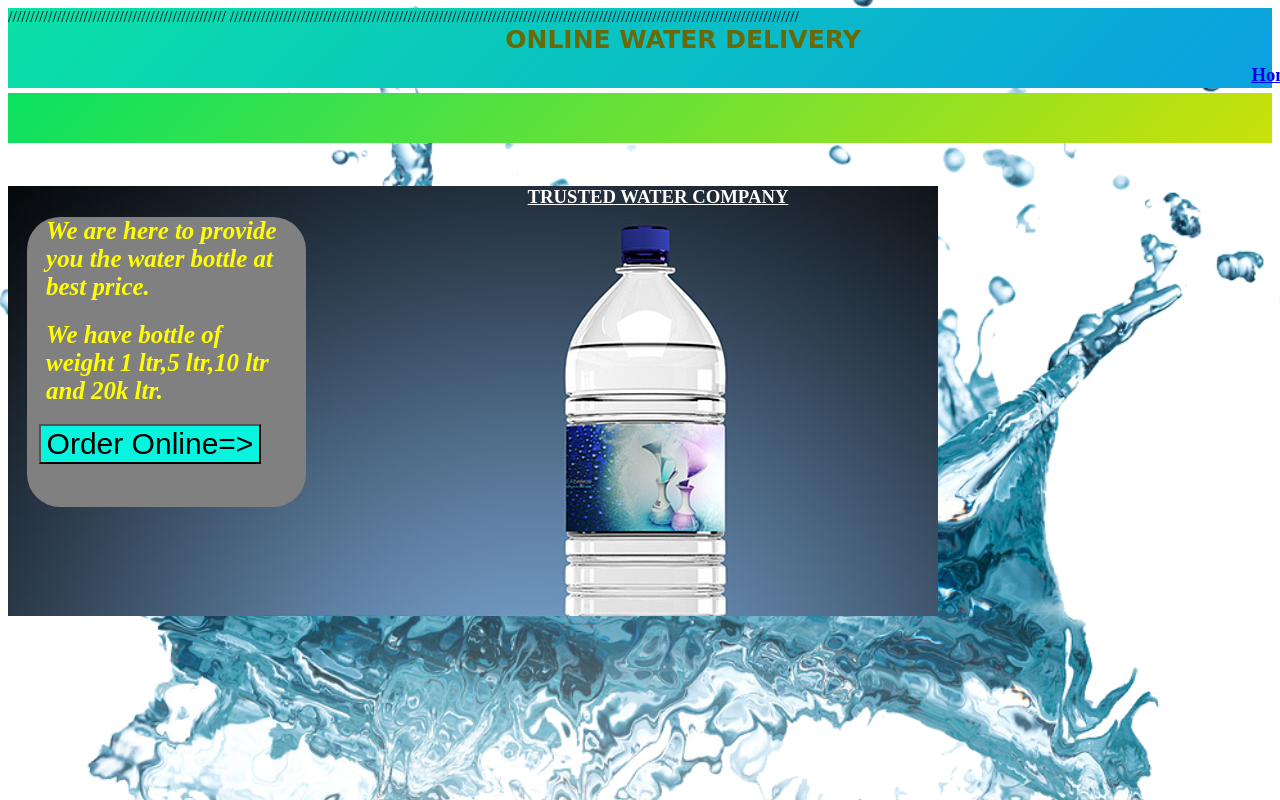
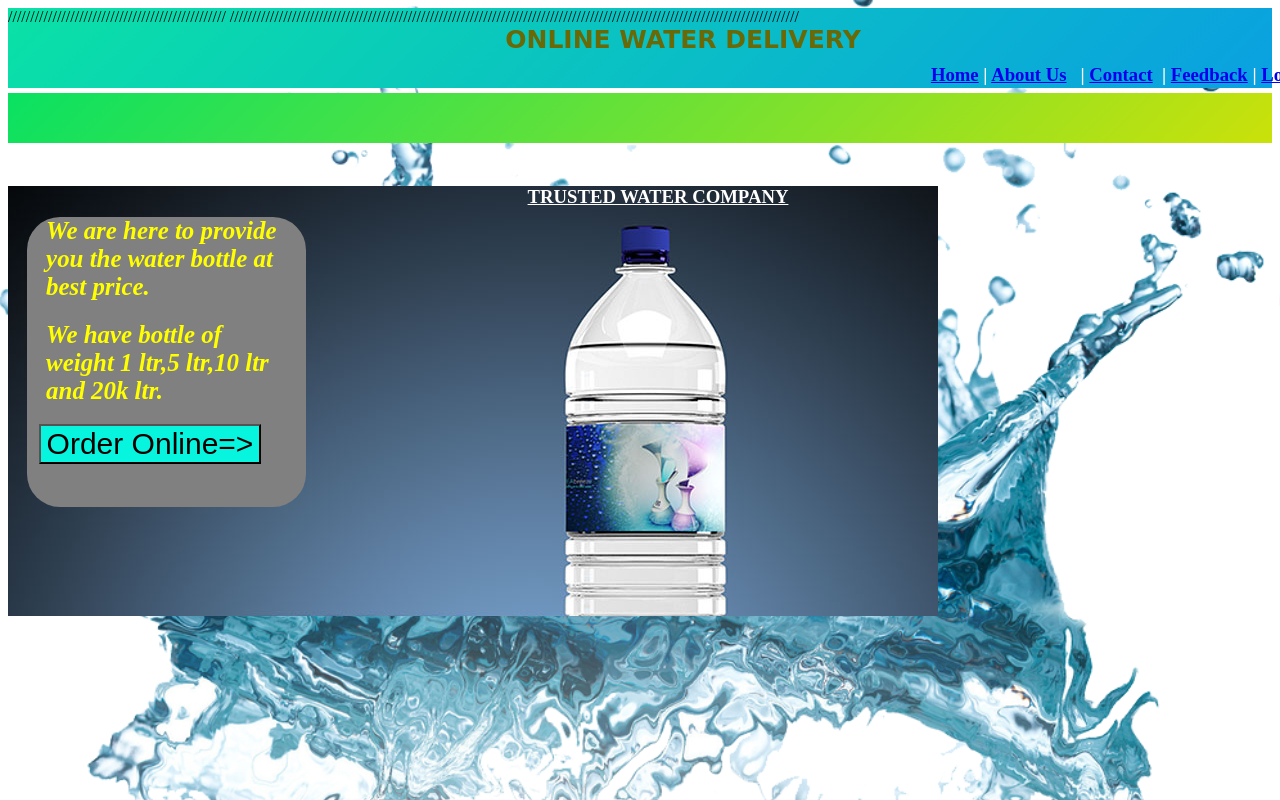
Before and after one commit to s4-2/HostedSite, a plain HTML site: page index.html in a window 1280 px wide. Shown: the top 800 px of the page. Drawn offline with Linux system fonts and the light colour scheme.

Commit message:
Update index.html

```diff
--- a/index.html
+++ b/index.html
@@ -22,6 +22,10 @@ p{height:0px}
 <h1 align="center">ONLINE WATER DELIVERY</h1></div>
 <h3 align="right">
 <a href="Home.html">Home</a>&nbsp;|
+ <a href="AboutUs.html">About Us</a>  &nbsp; |
+<a href="Contact.html">Contact</a>   &nbsp;|
+<a href="Feedback.html">Feedback</a>&nbsp;|
+<a href="Login.html">Login</a>
 
 </h3>
 </div>
```
